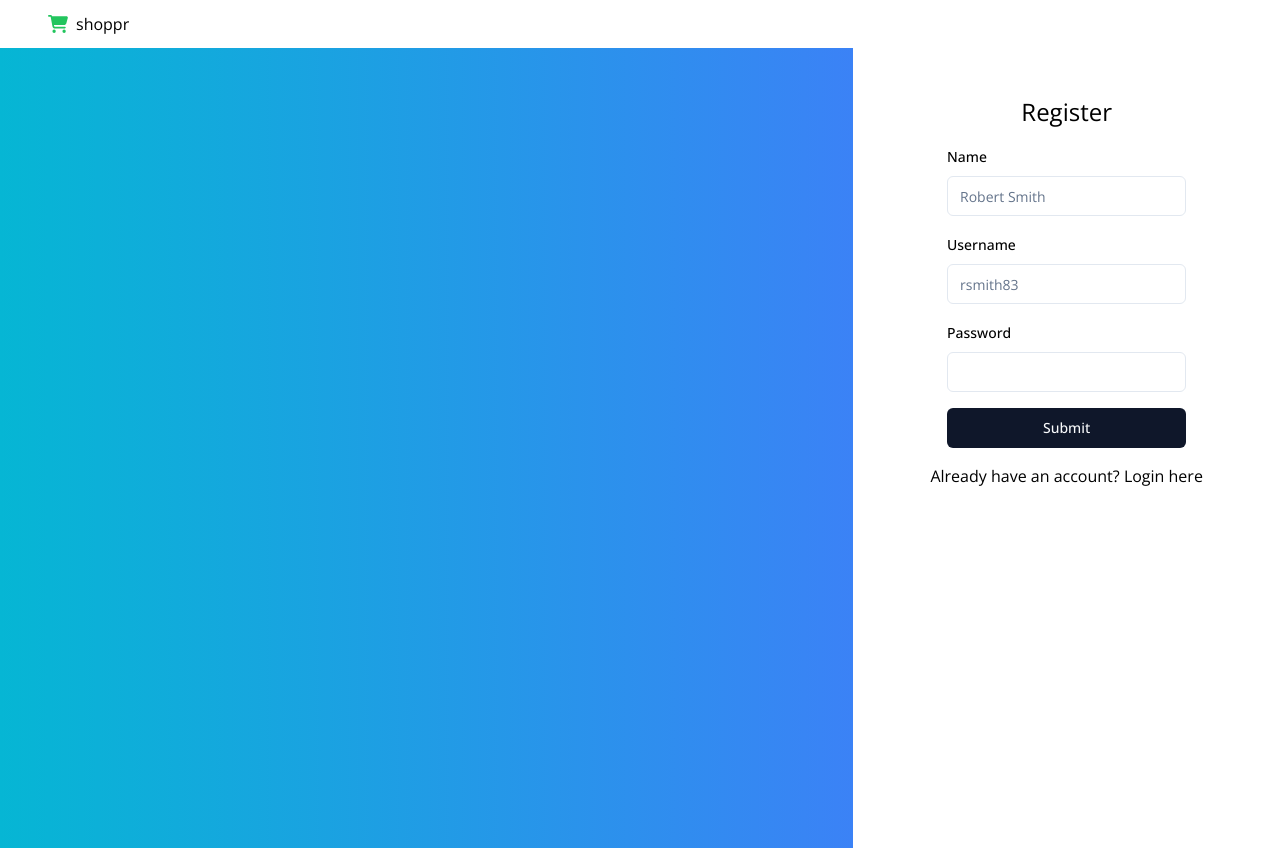
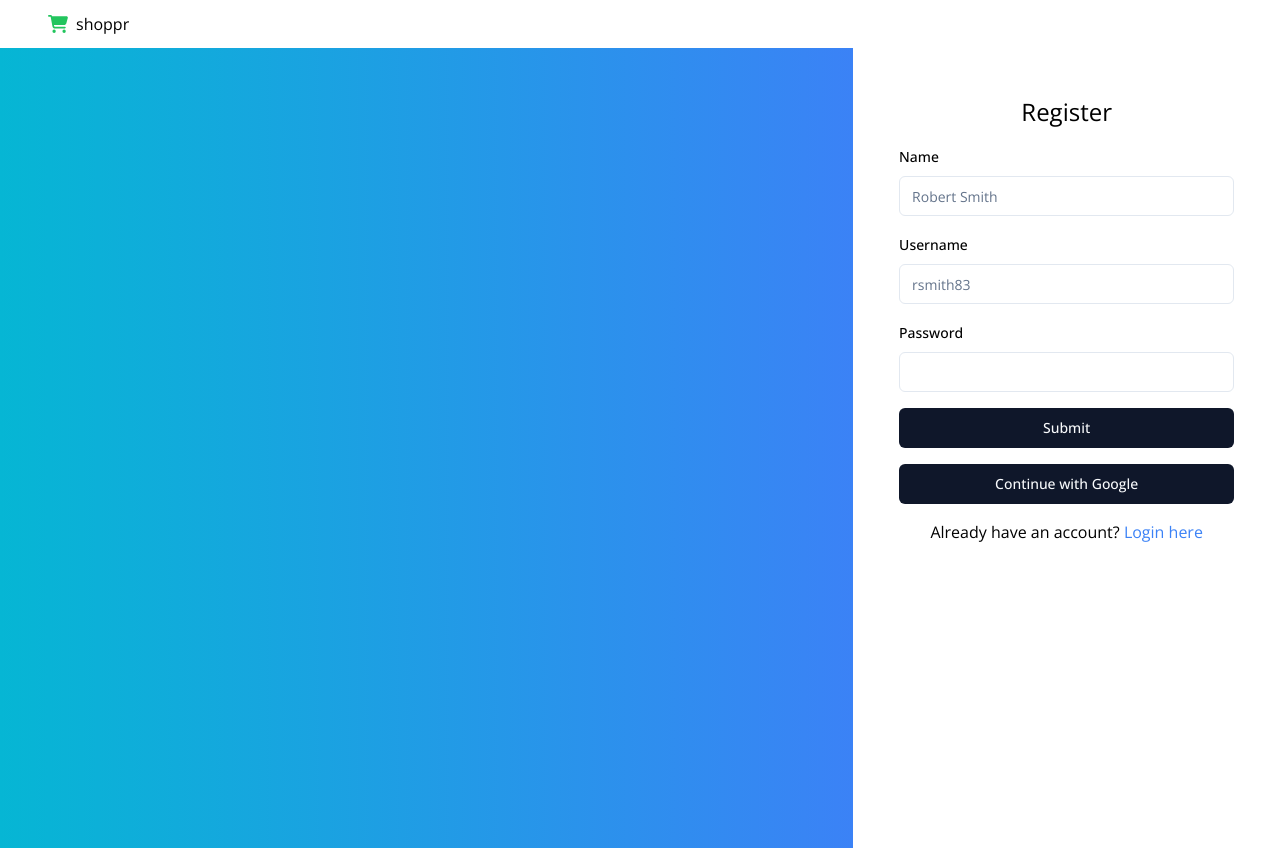
Before and after one commit to techmatlock/shoppr, a React (Vite) app: page /sign-up in a window 1280 px wide. Built offline with nearby package versions, Linux system fonts and the light colour scheme.

Commit message:
Added google button

```diff
--- a/src/components/RegistrationForm.tsx
+++ b/src/components/RegistrationForm.tsx
@@ -6,6 +6,7 @@ import { z } from "zod";
 import { FormControl, FormField, FormItem, FormLabel, FormMessage } from "./ui/form";
 import { Button } from "./ui/button";
 import { Input } from "./ui/input";
+import { Link } from "react-router-dom";
 
 const formSchema = z.object({
   name: z.string().min(8, {
@@ -84,14 +85,22 @@ export function RegistrationForm({ isMobile }: Props) {
                     </FormItem>
                   )}
                 />
-                <div className="flex justify-center">
+                <div className="flex flex-col justify-center space-y-4">
                   <Button type="submit" className="px-24">
                     Submit
+                  </Button>
+                  <Button type="submit" className="px-24">
+                    Continue with Google
                   </Button>
                 </div>
               </form>
             </FormProvider>
-            <p className="mt-4">Already have an account? Login here</p>
+            <p className="mt-4">
+              Already have an account?{" "}
+              <Link to="/sign-in" className="text-blue-500">
+                Login here
+              </Link>
+            </p>
           </div>
         </>
       )}
@@ -140,14 +149,22 @@ export function RegistrationForm({ isMobile }: Props) {
                     </FormItem>
                   )}
                 />
-                <div className="flex justify-center">
+                <div className="flex flex-col justify-center space-y-4">
                   <Button type="submit" className="px-24">
-                    Submit
+                    Register
+                  </Button>
+                  <Button type="submit" className="px-24">
+                    Continue with Google
                   </Button>
                 </div>
               </form>
             </FormProvider>
-            <p className="mt-4">Already have an account? Login here</p>
+            <p className="mt-4">
+              Already have an account?{" "}
+              <Link to="/sign-in" className="text-blue-500">
+                Login here
+              </Link>
+            </p>
           </div>
         </>
       )}
--- a/src/components/SignInForm.tsx
+++ b/src/components/SignInForm.tsx
@@ -6,6 +6,7 @@ import { z } from "zod";
 import { FormControl, FormField, FormItem, FormLabel, FormMessage } from "./ui/form";
 import { Button } from "./ui/button";
 import { Input } from "./ui/input";
+import { Link } from "react-router-dom";
 
 const formSchema = z.object({
   username: z.string().min(4, {
@@ -67,14 +68,22 @@ export function SignInForm({ isMobile }: Props) {
                     </FormItem>
                   )}
                 />
-                <div className="flex justify-center">
+                <div className="flex flex-col justify-center space-y-4">
                   <Button type="submit" className="px-24">
                     Submit
+                  </Button>
+                  <Button type="submit" className="px-24">
+                    Continue with Google
                   </Button>
                 </div>
               </form>
             </FormProvider>
-            <p className="mt-4">Don't have an account? Register here</p>
+            <p className="mt-4">
+              Don't have an account?{" "}
+              <Link to="/sign-up" className="text-blue-500">
+                Register here
+              </Link>
+            </p>
           </div>
         </>
       )}
@@ -110,14 +119,22 @@ export function SignInForm({ isMobile }: Props) {
                     </FormItem>
                   )}
                 />
-                <div className="flex justify-center">
+                <div className="flex flex-col justify-center space-y-4">
                   <Button type="submit" className="px-24">
                     Submit
+                  </Button>
+                  <Button type="submit" className="px-24">
+                    Continue with Google
                   </Button>
                 </div>
               </form>
             </FormProvider>
-            <p className="mt-4">Don't have an account? Register here</p>
+            <p className="mt-4">
+              Don't have an account?{" "}
+              <Link to="/sign-up" className="text-blue-500">
+                Register here
+              </Link>
+            </p>
           </div>
         </>
       )}
```
